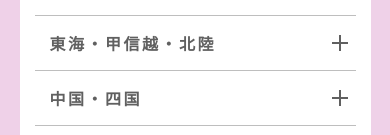
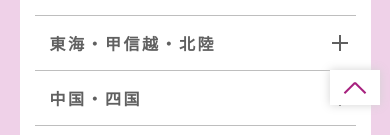
Before and after one commit to Cellmuller/AEON-SHOP, a plain HTML site: page index.html in a window 390 px wide. Shown: the part 709-844 px from the top of the page. Drawn offline with nearby package versions, Linux system fonts and the light colour scheme.

Commit message:
微修正

```diff
--- a/index.html
+++ b/index.html
@@ -420,6 +420,9 @@
                 </div>
             </div>
         </section>
+        <section class="fixed-area">
+            <button onclick="scrollToTop()"></button>
+        </section>
     </main>
     <!-- footer -->
     <footer>
--- a/js/main.js
+++ b/js/main.js
@@ -55,3 +55,10 @@ $(document).ready(function () {
       $("html, body").animate({ scrollTop: 0 }, "slow");
     });
 });
+
+function scrollToTop() {
+  window.scrollTo({
+    top: 0,
+    behavior: "smooth",
+  });
+}
--- a/styles/style.css
+++ b/styles/style.css
@@ -613,6 +613,51 @@
     left: 35px;
     width: 5%;
 }
+/* fixed-area */
+.fixed-area {
+    position: fixed;
+    bottom: 30px;
+    right: 30px;
+    z-index: 1000;
+}
+
+.fixed-area  button {
+    padding: 10px;
+    background-color: #A7217E;
+    color: white;
+    border: none;
+    cursor: pointer;
+    font-size: 16px;
+    position: relative;
+    width: 50px;
+    height: 35px;
+}
+
+.fixed-area button:hover {
+    opacity: 0.8;
+}
+
+.fixed-area button::before,
+.fixed-area button::after {
+    content: "";
+    position: absolute;
+    width: 15px;
+    height: 2px;
+    background-color: white;
+    top: 50%;
+    left: 50%;
+    transform-origin: center;
+}
+
+.fixed-area button::before {
+    transform: translate(-15%, -50%) rotate(45deg);
+}
+
+.fixed-area button::after {
+    transform: translate(-85%, -50%) rotate(-45deg);
+}
+
+
 @media screen and (max-width:1300px) {
     .map .pulldown-wrapper {
         width: 35%;
@@ -661,6 +706,7 @@
     .map .text-wrapper #kyusyu {
         left: 33%;
     }
+
 
 }
 @media screen and (max-width:768px) {
@@ -858,6 +904,27 @@
         font-size: 18px;
         padding: 10px;
     }
+
+    .fixed-area {
+        position: fixed;
+        bottom: 30px;
+        right: 10px;
+        z-index: 1000;
+        filter: drop-shadow(0px 0px 5px lightgray);
+    }
+    .fixed-area  button {
+        background-color: #ffffff;
+        color: #A7217E;
+    }
+
+    .fixed-area button:hover {
+        opacity: 0.8;
+    }
+
+    .fixed-area button::before,
+    .fixed-area button::after {
+        background-color: #A7217E;
+    }
 }
 @media screen and (max-width:430px) {
     .cta-area > .flex {
```
